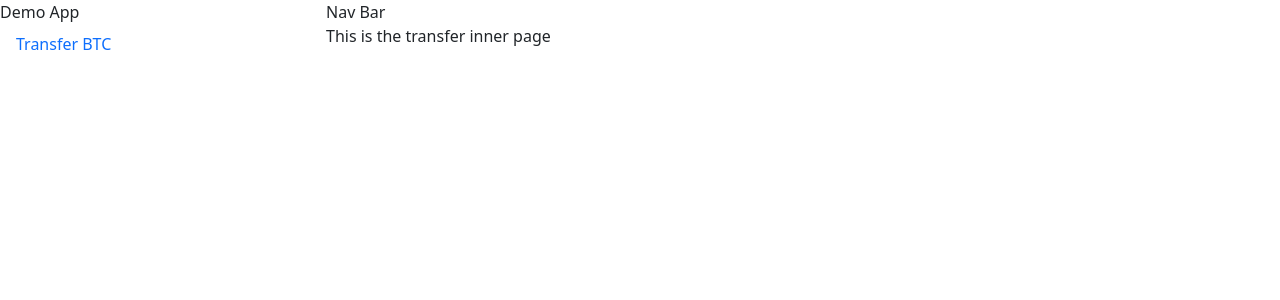
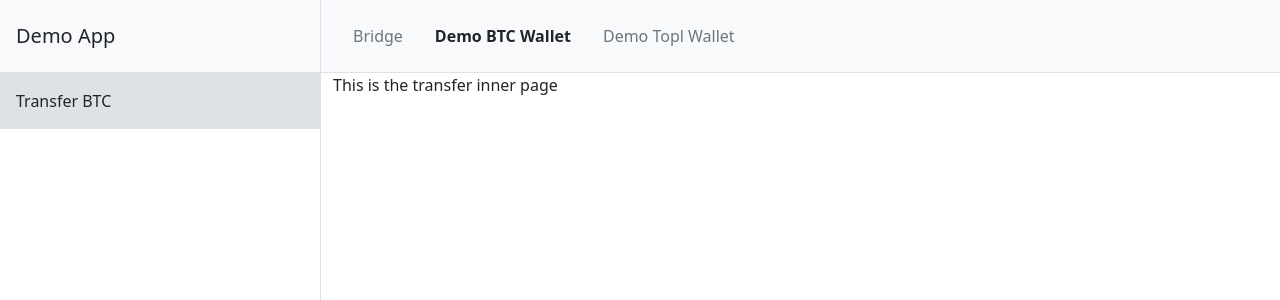
Before and after one commit to Topl/demo-btc-wallet, a React (Vite) app in the folder demo-ui/: page / in a window 1280 px wide. Shown: the top 300 px of the page. Built offline with nearby package versions, Linux system fonts and the light colour scheme; the HTML template or start-up script is replaced by a standard one.

Commit message:
Finished the frame

```diff
--- a/demo-ui/src/App.css
+++ b/demo-ui/src/App.css
@@ -3,3 +3,31 @@
   height: 100vh;
   overflow: hidden;
 }
+
+.nav-link.active {
+  pointer-events: none;
+}
+
+#sidebar .nav-link.active {
+  background-color: var(--bs-gray-300);
+  color: var(--bs-gray-900);
+}
+
+#topbar .nav-link {
+  color: var(--bs-gray-600);
+}
+
+#topbar .nav-link.active {
+  color: var(--bs-gray-900);
+  font-weight: 600;
+}
+
+#topbar .nav-link:hover:not(.active) {
+  color: var(--bs-gray-900);
+}
+
+.nav-link,.logo-text {
+  -webkit-user-select: none; /* Safari */
+  -ms-user-select: none; /* IE 10 and IE 11 */
+  user-select: none; /* Standard syntax */
+}
--- a/demo-ui/src/App.tsx
+++ b/demo-ui/src/App.tsx
@@ -8,21 +8,25 @@ import Tab from 'react-bootstrap/Tab';
 
 function App() {
   return (
-    <div className='container-fluid w-100 m-0 p-0'>
-    <Row>
-      <Col xs={3}>Demo App</Col>
-      <Col>Nav Bar</Col>
+    <div className='container-fluid w-100 m-0 p-0 bg-white'>
+      <Row className='w-100 m-0 border-bottom bg-light'>
+        <Col xs={3} className='p-3 lead logo-text m-auto'>Demo App</Col>
+        <Col className='p-3 border-start' id="topbar">
+          <Nav activeKey="btc" className="flex-row list-group">
+            <Nav.Link eventKey="bridge" className=''>Bridge</Nav.Link>
+            <Nav.Link eventKey="btc">Demo BTC Wallet</Nav.Link>
+            <Nav.Link eventKey="topl" >Demo Topl Wallet</Nav.Link>
+          </Nav>
+        </Col>
       </Row>
       <Tab.Container defaultActiveKey="transfer">
-      <Row className='vh-100'>
-        <Col xs={3}>
+        <Row className='vh-100 m-0'>
+          <Col xs={3} className='p-0' id="sidebar">
             <Nav className="flex-column">
-            <Nav.Item>
-              <Nav.Link eventKey="transfer">Transfer BTC</Nav.Link>
-            </Nav.Item>
+                <Nav.Link eventKey="transfer" className='p-3'>Transfer BTC</Nav.Link>
             </Nav>
           </Col>
-        <Col>
+          <Col className='border-start'>
             <Tab.Content>
               <Tab.Pane eventKey="transfer"><Transfer/></Tab.Pane>
             </Tab.Content>
```
Lines whose indentation alone changed are shown as unchanged.
